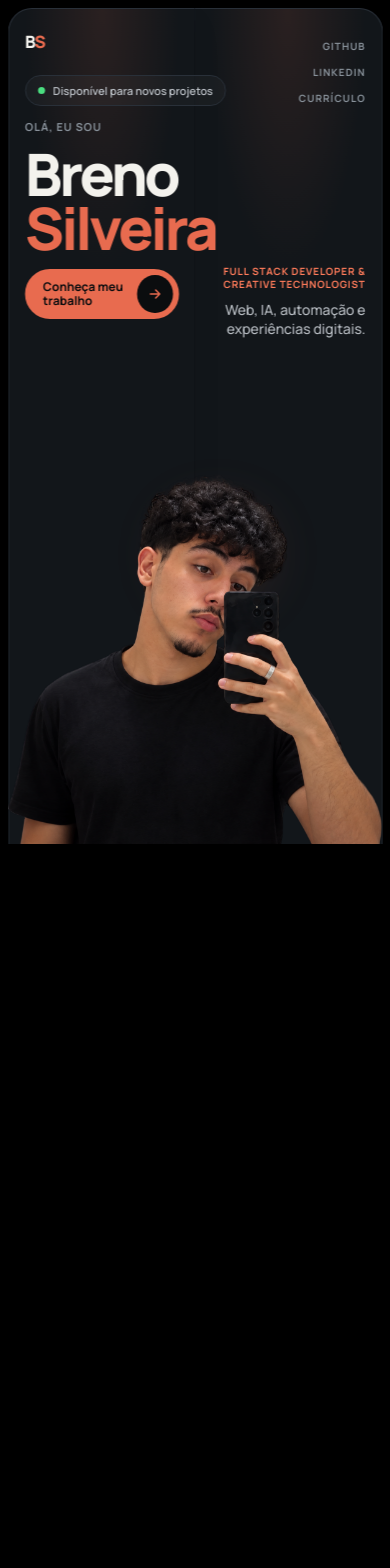
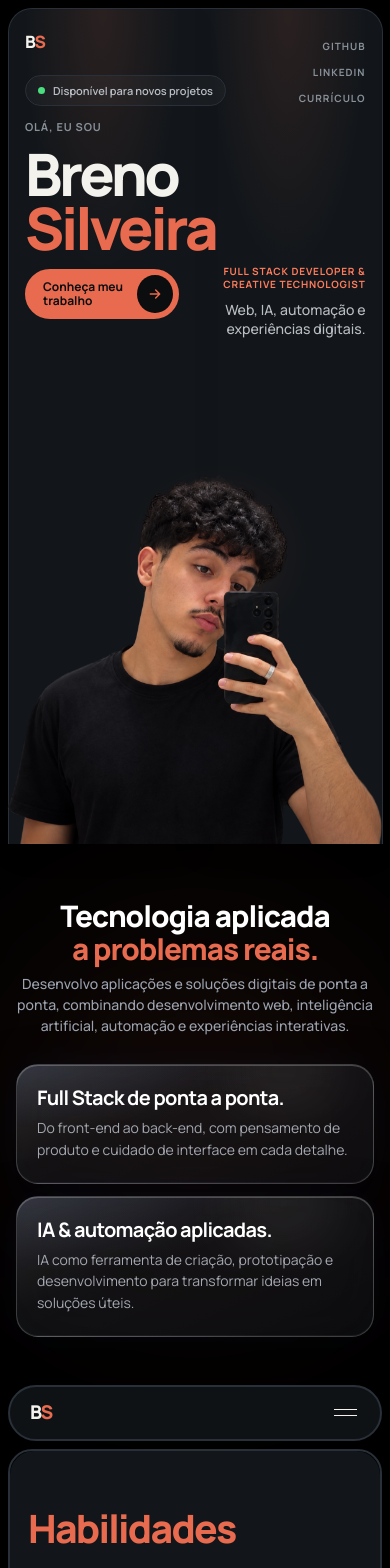
Before and after one commit to BrenoSilveiraLeal/Portfolio, a Next.js app: page / in a window 390 px wide. Shown: the top 1568 px of the page. Built offline with nearby package versions, Linux system fonts and the light colour scheme.

Commit message:
feat: enhance mobile experience with responsive design adjustments in CurtainHero and redesign components

```diff
--- a/app/curtain-hero.css
+++ b/app/curtain-hero.css
@@ -9,7 +9,7 @@
 }
 .curtain-track *,.curtain-track *::before,.curtain-track *::after{box-sizing:border-box;margin:0;padding:0}
 .curtain-stage{
-  position:sticky;top:0;width:100%;height:100vh;height:100dvh;height:var(--stage-h,100dvh);overflow:hidden;
+  position:sticky;top:0;width:100%;height:100vh;height:100dvh;overflow:hidden;
   background:#000;z-index:5;font-family:var(--sans);-webkit-font-smoothing:antialiased;
 }
 
@@ -357,3 +357,26 @@
   .curtain-mobile-sub{top:calc(135px + 1.86 * var(--h1))}
   .curtain-character{height:clamp(210px,36dvh,280px)}
 }
+
+/* ===== Mobile: sem cortina. Hero normal (foto fixa na base dela) + seção seguinte rolando junto ===== */
+@media (max-width:720px){
+  .curtain-track{--hero-h:max(100svh,600px);--char-h:clamp(260px,44svh,420px);height:auto}
+  .curtain-stage{position:relative;height:auto;overflow:visible;background:#000;display:flex;flex-direction:column}
+  .curtain-hero{position:relative;inset:auto;height:var(--hero-h);flex:none;order:-1}
+  .curtain-character{
+    top:calc(var(--hero-h) - var(--char-h));bottom:auto;height:var(--char-h);
+    transform:translateX(-50%)!important;will-change:auto;
+  }
+  .curtain-portal{
+    position:relative;inset:auto;opacity:1!important;transform:none!important;pointer-events:auto!important;overflow:visible;
+    display:block;
+  }
+  .curtain-portal-inner{height:auto;max-height:none;padding:56px 16px 48px;display:flex;flex-direction:column;align-items:stretch;gap:28px}
+  .curtain-portal-head{margin-top:0;opacity:1!important;transform:none!important;padding:0}
+  .curtain-portal-head h2{font-size:clamp(26px,7.6vw,34px);max-width:none}
+  .curtain-portal-head p{font-size:14px;max-width:none}
+  .curtain-portal-grid{position:static;grid-template-columns:minmax(0,1fr);gap:12px;margin:0;width:100%}
+  .curtain-card{opacity:1!important;transform:none!important;filter:none!important;min-height:0;padding:22px 20px;border-radius:22px}
+  .curtain-card h3{font-size:20px;margin-bottom:8px}
+  .curtain-card p{font-size:14px;line-height:1.55;max-width:none}
+}
--- a/app/redesign.css
+++ b/app/redesign.css
@@ -275,3 +275,32 @@ html,body{background:var(--ds-page)}
   .portfolio-page .preview-overlay{display:none}
   .portfolio-page .project-meta{min-height:0}
 }
+
+/* ---------- menu mobile animado (abre e fecha) ---------- */
+@media (max-width:800px){
+  .portfolio-page .main-nav{
+    display:flex!important;position:absolute;top:calc(100% + 8px);left:0;right:0;flex-direction:column;gap:2px;padding:12px;
+    background:rgba(18,22,26,.97);border:2px solid var(--ds-border);border-radius:24px;box-shadow:0 24px 50px rgba(0,0,0,.5);
+    -webkit-backdrop-filter:blur(18px);backdrop-filter:blur(18px);
+    opacity:0;visibility:hidden;pointer-events:none;transform:translateY(-12px) scale(.97);transform-origin:top center;
+    transition:opacity .26s var(--ds-ease),transform .32s var(--ds-ease),visibility 0s linear .32s;
+  }
+  .portfolio-page .main-nav.is-open{
+    opacity:1;visibility:visible;pointer-events:auto;transform:none;
+    transition:opacity .26s var(--ds-ease),transform .32s var(--ds-ease),visibility 0s;
+  }
+  .portfolio-page .main-nav a{
+    padding:14px 14px;border-radius:14px;font-size:13px;opacity:0;transform:translateY(-6px);
+    transition:opacity .2s ease,transform .3s var(--ds-ease),background .2s ease,color .28s var(--ds-ease);
+  }
+  .portfolio-page .main-nav.is-open a{opacity:1;transform:none}
+  .portfolio-page .main-nav.is-open a:nth-child(1){transition-delay:.04s}
+  .portfolio-page .main-nav.is-open a:nth-child(2){transition-delay:.08s}
+  .portfolio-page .main-nav.is-open a:nth-child(3){transition-delay:.12s}
+  .portfolio-page .main-nav.is-open a:nth-child(4){transition-delay:.16s}
+  .portfolio-page .main-nav.is-open a:nth-child(5){transition-delay:.2s}
+  .portfolio-page .main-nav a:active{background:rgba(255,255,255,.05)}
+  .portfolio-page .menu-button span{transition:transform .3s var(--ds-ease),opacity .2s ease}
+  .portfolio-page .menu-button[aria-expanded="true"] span:first-child{transform:translateY(5.5px) rotate(45deg)}
+  .portfolio-page .menu-button[aria-expanded="true"] span:last-child{transform:translateY(-5.5px) rotate(-45deg)}
+}
--- a/components/CurtainHero.tsx
+++ b/components/CurtainHero.tsx
@@ -33,9 +33,6 @@ export function CurtainHero() {
     // Ao recarregar, a página sempre começa com a cortina fechada (sem restaurar o scroll antigo).
     if ('scrollRestoration' in history) history.scrollRestoration = 'manual';
     if (!window.location.hash) window.scrollTo(0, 0);
-    // Altura real da tela (a barra do navegador no celular muda ao rolar e deixava uma faixa preta embaixo).
-    const setVh = () => document.documentElement.style.setProperty('--stage-h', `${window.innerHeight}px`);
-    setVh();
     const mobileMq = window.matchMedia('(max-width: 720px)');
     const reduceMq = window.matchMedia('(prefers-reduced-motion: reduce)');
 
@@ -45,7 +42,6 @@ export function CurtainHero() {
 
     // Progress is measured against the hero track only, so the rest of the page scrolls normally afterwards.
     const measure = () => {
-      setVh();
       const rect = track.getBoundingClientRect();
       const travel = track.offsetHeight - window.innerHeight;
       target = travel > 0 ? clamp(-rect.top / travel) : 0;
@@ -59,8 +55,18 @@ export function CurtainHero() {
       el.style.filter = t >= 1 ? 'none' : `blur(${lerp(16, 0, t)}px)`;
     };
 
+    // No celular não há cortina: a hero é uma seção normal e o JS não mexe em nada.
+    let cleared = false;
+    const clearInline = () => {
+      [leftRef, rightRef, heroRef, portalRef, portalHeadRef, card1Ref, card2Ref, charRef].forEach((r) => r.current?.removeAttribute('style'));
+    };
     const render = (p: number) => {
       const mobile = mobileMq.matches;
+      if (mobile) {
+        if (!cleared) { clearInline(); cleared = true; }
+        return;
+      }
+      cleared = false;
       const curtain = smooth(clamp(p / 0.55));
       if (leftRef.current) leftRef.current.style.transform = `translate3d(${-110 * curtain}vw, 0, 0)`;
       if (rightRef.current) rightRef.current.style.transform = `translate3d(${110 * curtain}vw, 0, 0)`;
@@ -120,7 +126,7 @@ export function CurtainHero() {
 
   const openCurtain = (event: React.MouseEvent<HTMLAnchorElement>) => {
     const track = trackRef.current;
-    if (!track) return;
+    if (!track || window.matchMedia('(max-width: 720px)').matches) return;
     event.preventDefault();
     const travel = track.offsetHeight - window.innerHeight;
     const top = track.getBoundingClientRect().top + window.scrollY + travel * 0.75;
--- a/data/projects.ts
+++ b/data/projects.ts
@@ -16,7 +16,7 @@ export type Project = {
 export const projects: Project[] = [
   {
     id: '01', slug: 'insidely', name: 'Insidely', category: 'Product / career platform',
-    description: 'Plataforma web de consultas com profissionais verificados para apoio a decisões de carreira. Com o objetivo de reduzir a frustração profissional.',
+    description: 'Plataforma web de consultas com profissionais verificados para apoio a decisões de carreira, com o objetivo de reduzir a frustração profissional.',
     detail: 'A Insidely aproxima pessoas de funcionários verificados para oferecer conversas e perspectivas reais sobre empresas e profissões antes de uma decisão de carreira.',
     role: 'Conceito, produto, UX/UI e desenvolvimento', stack: ['Product thinking', 'UX/UI', 'React', 'Next.js', 'Supabase'],
     liveUrl: 'https://insidely.vercel.app/', previewUrl: 'https://insidely.vercel.app/', visual: 'insidely', cover: '/images/projects/insidely-preview-20261109.jpg',
@@ -30,7 +30,7 @@ export const projects: Project[] = [
   },
   {
     id: '03', slug: 'atlas', name: 'A.T.L.A.S', category: 'Investimentos / inteligência artificial',
-    description: 'Plataforma de investimentos que usa inteligência artificial para analisar o mercado financeiro e apoiar decisões sobre ações.',
+    description: 'Plataforma de investimentos que usa inteligência artificial para analisar o mercado financeiro e tomar decisões de compra e venda de ações, executadas pelo meu próprio escritório.',
     detail: 'As IAs analisam gráficos, estatísticas e informações do mercado para orientar decisões de compra e venda de ações. A estratégia busca acumular ativos e gerar dividendos, com operações realizadas pela Genial Investimentos.',
     role: 'Conceito, inteligência artificial, UX/UI e desenvolvimento', stack: ['Inteligência artificial', 'Análise de mercado', 'Ações', 'Dividendos'],
     liveUrl: 'https://atlasagent.vercel.app/', previewUrl: 'https://atlasagent.vercel.app/', visual: 'atlas', cover: '/images/projects/atlas-home.png',
```
